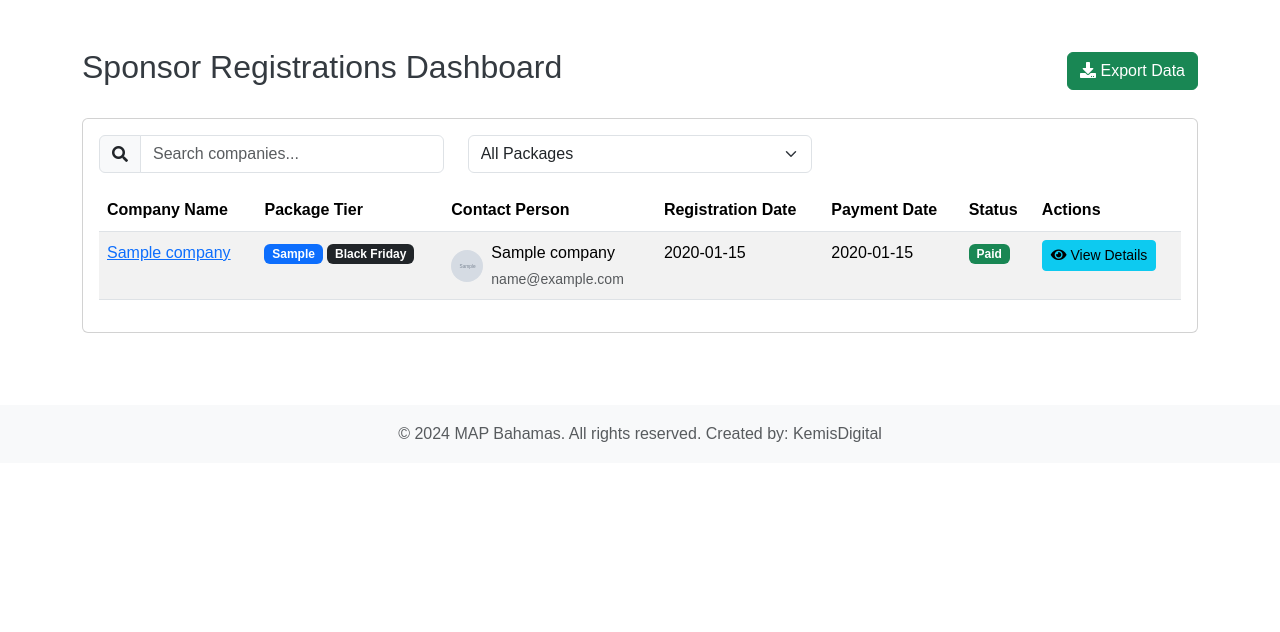
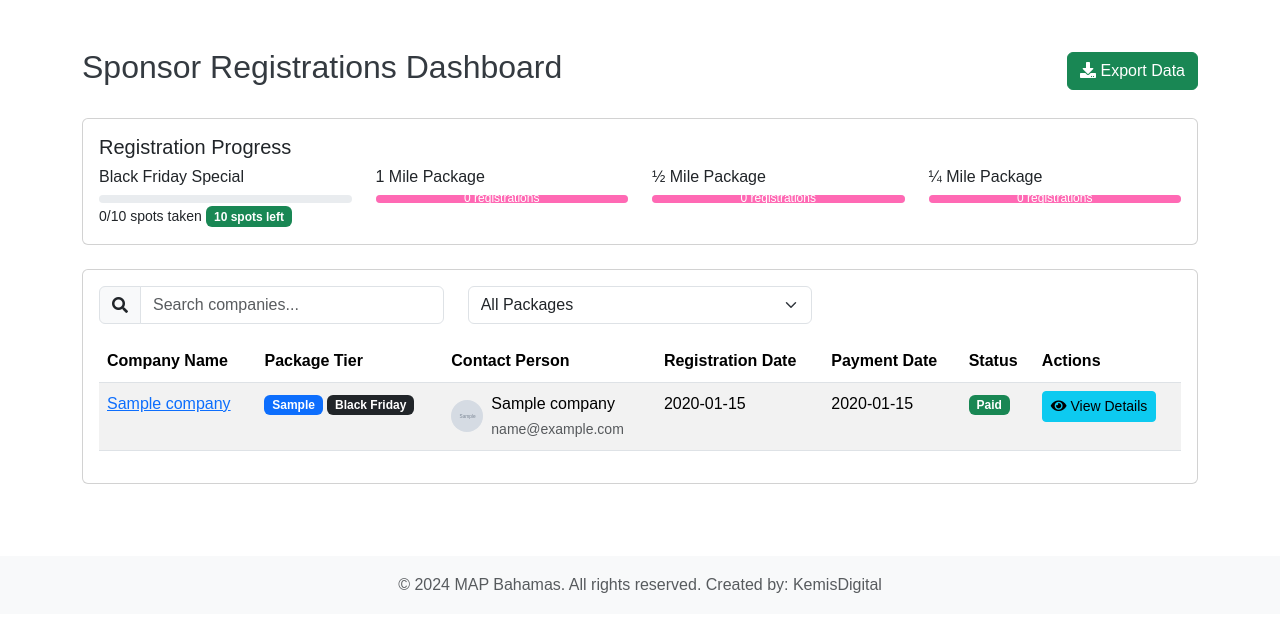
Before and after one commit to salutethegenius/map-bahamas-breast-cancer-platform, a Flask app: page /dashboard in a window 1280 px wide. Shown: the part 66-698 px from the top of the page. Run offline with Flask 3, Linux system fonts and the light colour scheme; a user stored in the database is signed in; tables that the repository leaves empty hold one stand-in row (values such as "Sample post"); grey boxes marked "Sample" are stand-in pictures.

Commit message:
Agent query: Please verify the following: 1. Can you see the registration progress tracking in the admin dashboard? 2. Try to register for a Black Friday package and check if it shows remaining spots. 3. Is the progress bar showing correct counts for each package type?

```diff
--- a/app.py
+++ b/app.py
@@ -90,6 +90,15 @@
             if existing_company:
                 flash('A company with this email already exists.', 'error')
                 return render_template('register.html', form=form)
+
+            # Check package availability
+            package_tier = form.package_tier.data
+            is_available, remaining_spots = Company.check_registration_availability(package_tier)
+            if not is_available:
+                flash('Sorry, this package is no longer available.', 'error')
+                return render_template('register.html', form=form)
+            elif package_tier == 'black_friday' and remaining_spots is not None:
+                flash(f'Black Friday Special: Only {remaining_spots} spots remaining!', 'info')
 
             # Handle file upload
             photo_filename = None
@@ -262,8 +271,22 @@
 def dashboard():
     # Query all registrations
     registrations = Company.query.order_by(Company.created_at.desc()).all()
+
+    # Get package statistics
+    package_stats = {
+        'black_friday': Company.get_package_count('black_friday'),
+        'one_mile': Company.get_package_count('1mile'),
+        'half_mile': Company.get_package_count('halfmile'),
+        'quarter_mile': Company.get_package_count('quartermile')
+    }
+
+    # Calculate Black Friday availability
+    black_friday_remaining = 10 - package_stats['black_friday']
+
     return render_template('dashboard/index.html',
                          registrations=registrations,
+                         package_stats=package_stats,
+                         black_friday_remaining=black_friday_remaining,
                          now=datetime.utcnow())
 
 @app.route('/registration/<int:id>')
--- a/models.py
+++ b/models.py
@@ -34,3 +34,16 @@
     payment_date = db.Column(db.DateTime)
     tickets_allocated = db.Column(db.Integer, default=0)
     created_at = db.Column(db.DateTime, default=datetime.utcnow)
+
+    @staticmethod
+    def get_package_count(package_tier):
+        """Get the count of registrations for a specific package tier"""
+        return Company.query.filter_by(package_tier=package_tier).count()
+
+    @staticmethod
+    def check_registration_availability(package_tier):
+        """Check if registration is available for the selected package"""
+        if package_tier == 'black_friday':
+            current_count = Company.get_package_count('black_friday')
+            return current_count < 10, 10 - current_count
+        return True, None  # No limit for other packages
--- a/templates/dashboard/index.html
+++ b/templates/dashboard/index.html
@@ -7,6 +7,64 @@
         <button class="btn btn-success" onclick="exportToCSV()">
             <i class="fas fa-download"></i> Export Data
         </button>
+    </div>
+
+    <!-- Registration Progress -->
+    <div class="card mb-4">
+        <div class="card-body">
+            <h5 class="card-title">Registration Progress</h5>
+            <div class="row">
+                <div class="col-md-3">
+                    <div class="progress-item">
+                        <h6>Black Friday Special</h6>
+                        <div class="progress">
+                            <div class="progress-bar bg-warning" role="progressbar"
+                                 style="width: {{ (package_stats['black_friday'] / 10) * 100 }}%">
+                            </div>
+                        </div>
+                        <small>{{ package_stats['black_friday'] }}/10 spots taken</small>
+                        {% if black_friday_remaining > 0 %}
+                        <span class="badge bg-success">{{ black_friday_remaining }} spots left</span>
+                        {% else %}
+                        <span class="badge bg-danger">Full</span>
+                        {% endif %}
+                    </div>
+                </div>
+                <div class="col-md-3">
+                    <div class="progress-item">
+                        <h6>1 Mile Package</h6>
+                        <div class="progress">
+                            <div class="progress-bar" role="progressbar"
+                                 style="width: 100%">
+                                 {{ package_stats['one_mile'] }} registrations
+                            </div>
+                        </div>
+                    </div>
+                </div>
+                <div class="col-md-3">
+                    <div class="progress-item">
+                        <h6>½ Mile Package</h6>
+                        <div class="progress">
+                            <div class="progress-bar" role="progressbar"
+                                 style="width: 100%">
+                                 {{ package_stats['half_mile'] }} registrations
+                            </div>
+                        </div>
+                    </div>
+                </div>
+                <div class="col-md-3">
+                    <div class="progress-item">
+                        <h6>¼ Mile Package</h6>
+                        <div class="progress">
+                            <div class="progress-bar" role="progressbar"
+                                 style="width: 100%">
+                                 {{ package_stats['quarter_mile'] }} registrations
+                            </div>
+                        </div>
+                    </div>
+                </div>
+            </div>
+        </div>
     </div>
 
     <div class="card mb-4">
```
